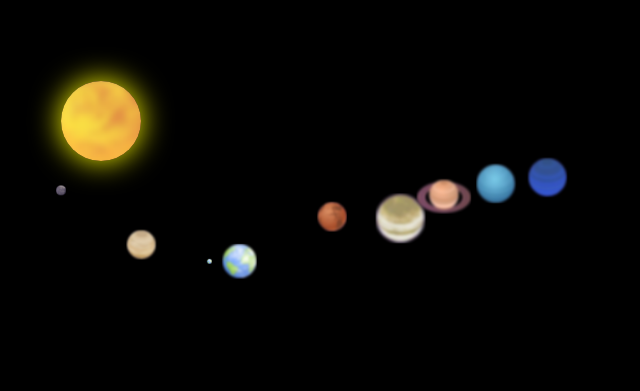
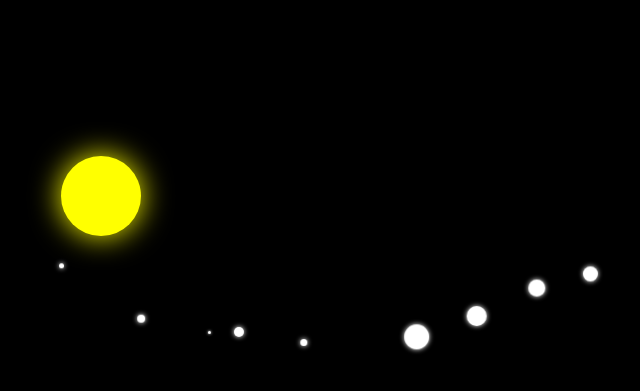
Before and after one commit to N4rral/CSS-solar-system-animation, a plain HTML site: page index.html in a window 1280 px wide. Shown: the part 319-710 px from the top of the page, without its empty margins (539-1179 px from the left). Drawn offline with Linux system fonts and the light colour scheme.

Commit message:
Deleted pictures and used colors instead

```diff
--- a/style.css
+++ b/style.css
@@ -4,85 +4,103 @@ body{
 #Sun{
     width: 80px;
     height: 80px;
-    margin: 400px auto auto;
-    background-image: url(pic/Sun.png);
+    margin: 475px auto auto;
+    background-color: #ffff00;
     background-size: cover;
     display: grid;
-    border-radius: 40px;
-    box-shadow: 0px 0px 30px yellow;
+    border-radius: 100%;
+    box-shadow: 0px 0px 30px #ffff00;
 }
 #Mercury{
-    width: 10px;
-    height: 10px;
+    width: 5px;
+    height: 5px;
     margin: auto;
-    background-image: url(pic/Mercury.png);
+    background-color: white;
     background-size: cover;
+    border-radius: 100%;
+    box-shadow: 0px 0px 5px white;
     animation: orbitMercury 15s infinite linear;
 }
 #Venus{
-    width: 30px;
-    height: 30px;
-    margin: -55px auto auto auto;
-    background-image: url(pic/Venus.png);
+    width: 8px;
+    height: 8px;
+    margin: -45px auto auto auto;
+    background-color: white;
     background-size: cover;
+    border-radius: 100%;
+    box-shadow: 0px 0px 5px white;
     animation: orbitVenus 25s infinite linear;
 }
 #Earth{
-    width: 35px;
-    height: 35px;
-    margin: -30px auto auto auto;
-    background-image: url(pic/Earth.png);
+    width: 10px;
+    height: 10px;
+    margin: -10px auto auto auto;
+    background-color: white;
     background-size: cover;
+    border-radius: 100%;
+    box-shadow: 0px 0px 5px white;
     animation: orbitEarth 40s infinite linear;
     display: grid;
 }
 #Month{
-    width: 5px;
-    height: 5px;
+    width: 3px;
+    height: 3px;
     margin: auto;
-    background-image: url(pic/Earth.png);
+    background-color: white;
     background-size: cover;
+    border-radius: 100%;
+    box-shadow: 0px 0px 3px white;
     animation: orbitMonth 10s infinite linear;
 }
 #Mars{
-    width: 30px;
-    height: 30px;
-    margin: -35px auto auto auto;
-    background-image: url(pic/Mars.png);
+    width: 7px;
+    height: 7px;
+    margin: -7px auto auto auto;
+    background-color: white;
     background-size: cover;
-    animation: orbitMars 80s infinite linear;
+    border-radius: 100%;
+    box-shadow: 0px 0px 5px white;
+    animation: orbitMars 50s infinite linear;
 }
 #Jupiter{
-    width: 50px;
-    height: 50px;
-    margin: -40px auto auto auto;
-    background-image: url(pic/Jupiter.png);
+    width: 25px;
+    height: 25px;
+    margin: -15px auto auto auto;
+    background-color: white;
     background-size: cover;
-    animation: orbitJupiter 100s infinite linear;
+    border-radius: 100%;
+    box-shadow: 0px 0px 5px white;
+    animation: orbitJupiter 75s infinite linear;
 }
 #Saturn{
-    width: 55px;
-    height: 35px;
-    margin: -40px auto auto auto;
-    background-image: url(pic/Saturn.png);
+    width: 20px;
+    height: 20px;
+    margin: -25px auto auto auto;
+    background-color: white;
     background-size: cover;
-    animation: orbitSaturn 150s infinite linear;
+    border-radius: 100%;
+    box-shadow: 0px 0px 5px white;
+    animation: orbitSaturn 100s infinite linear;
 }
 #Uranus{
-    width: 40px;
-    height: 40px;
-    margin: -40px auto auto auto;
-    background-image: url(pic/Uranus.png);
+    width: 17px;
+    height: 17px;
+    margin: -17px auto auto auto;
+    background-color: white;
     background-size: cover;
-    animation: orbitUranus 200s infinite linear;
+    border-radius: 100%;
+    box-shadow: 0px 0px 5px white;
+    animation: orbitUranus 150s infinite linear;
 }
 #Neptune{
-    width: 40px;
-    height: 40px;
-    margin: -40px auto auto auto;
-    background-image: url(pic/Neptune.png);
+    width: 15px;
+    height: 15px;
+    margin: -15px auto auto auto;
+    background-color: white;
     background-size: cover;
-    animation: orbitNeptune 250s infinite linear;
+    border-radius: 100%;
+    box-shadow: 0px 0px 5px white;
+    animation: orbitNeptune 200s infinite linear;
 }
 @keyframes orbitMercury{
     from{transform: rotate(0deg) translateX(80px) rotate(0deg);}
@@ -105,18 +123,18 @@ body{
     to{transform: rotate(360deg) translateX(250px) rotate(-360deg);}
 }
 @keyframes orbitJupiter{
-    from{transform: rotate(0deg) translateX(315px) rotate(0deg);}
-    to{transform: rotate(360deg) translateX(315px) rotate(-360deg);}
+    from{transform: rotate(0deg) translateX(345px) rotate(0deg);}
+    to{transform: rotate(360deg) translateX(345px) rotate(-360deg);}
 }
 @keyframes orbitSaturn{
-    from{transform: rotate(0deg) translateX(350px) rotate(0deg);}
-    to{transform: rotate(360deg) translateX(350px) rotate(-360deg);}
+    from{transform: rotate(0deg) translateX(395px) rotate(0deg);}
+    to{transform: rotate(360deg) translateX(395px) rotate(-360deg);}
 }
 @keyframes orbitUranus{
-    from{transform: rotate(0deg) translateX(400px) rotate(0deg);}
-    to{transform: rotate(360deg) translateX(400px) rotate(-360deg);}
+    from{transform: rotate(0deg) translateX(445px) rotate(0deg);}
+    to{transform: rotate(360deg) translateX(445px) rotate(-360deg);}
 }
 @keyframes orbitNeptune{
-    from{transform: rotate(0deg) translateX(450px) rotate(0deg);}
-    to{transform: rotate(360deg) translateX(450px) rotate(-360deg);}
+    from{transform: rotate(0deg) translateX(495px) rotate(0deg);}
+    to{transform: rotate(360deg) translateX(495px) rotate(-360deg);}
 }
```
Also changed, not shown: pic/Earth.png (deleted), pic/Jupiter.png (deleted), pic/Mars.png (deleted), pic/Mercury.png (deleted), pic/Moon.png (deleted), pic/Neptune.png (deleted), pic/Saturn.png (deleted), pic/Sun.png (deleted), pic/Uranus.png (deleted), pic/Venus.png (deleted), pic/all.jpeg (deleted).
